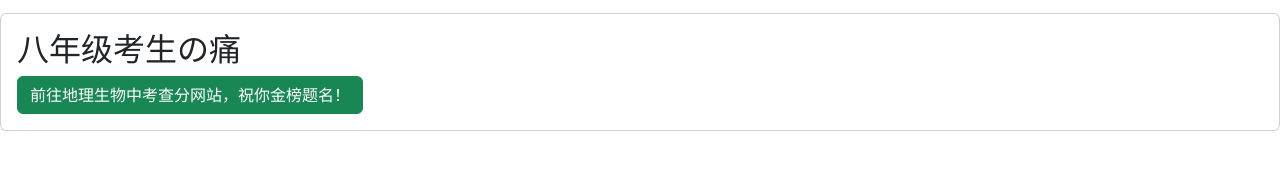
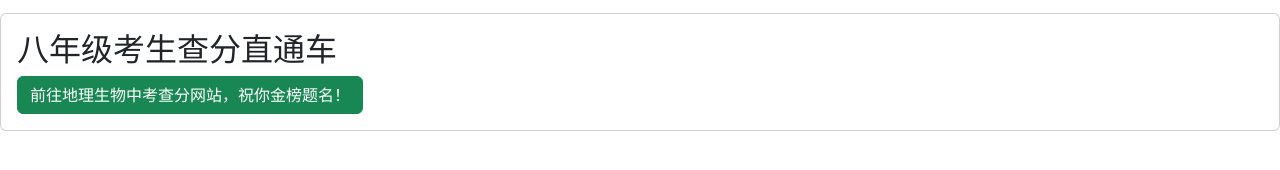
Before and after one commit to MrChenjh11/MrChenjh11.github.io, a plain HTML site: page index.html in a window 1280 px wide. Shown: the part 92-262 px from the top of the page. Drawn offline with Linux system fonts and the light colour scheme; a web font is replaced by a local one.

Commit message:
Update index.html

```diff
--- a/index.html
+++ b/index.html
@@ -63,7 +63,7 @@
 </div>
   <div class="card">
     <div class="card-body">
-      <h2>八年级考生の痛</h2>
+      <h2>八年级考生查分直通车</h2>
       <a class="btn btn-success" href="http://gzzs.jyt.henan.gov.cn/zk/Login.aspx?ReturnUrl=%2fzk%2fhk%2f"
         role="button">前往地理生物中考查分网站，祝你金榜题名！</a>
     </div>
```
